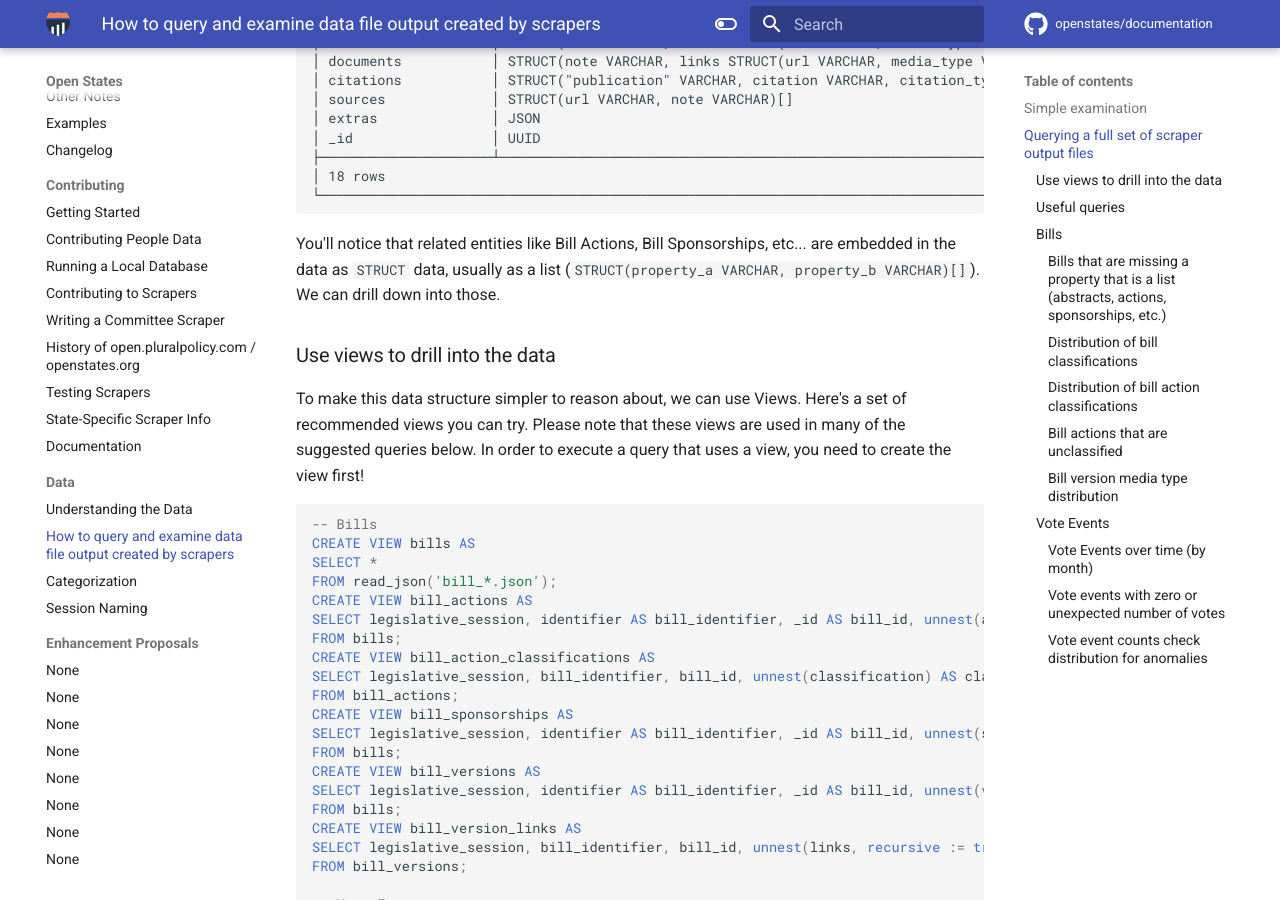
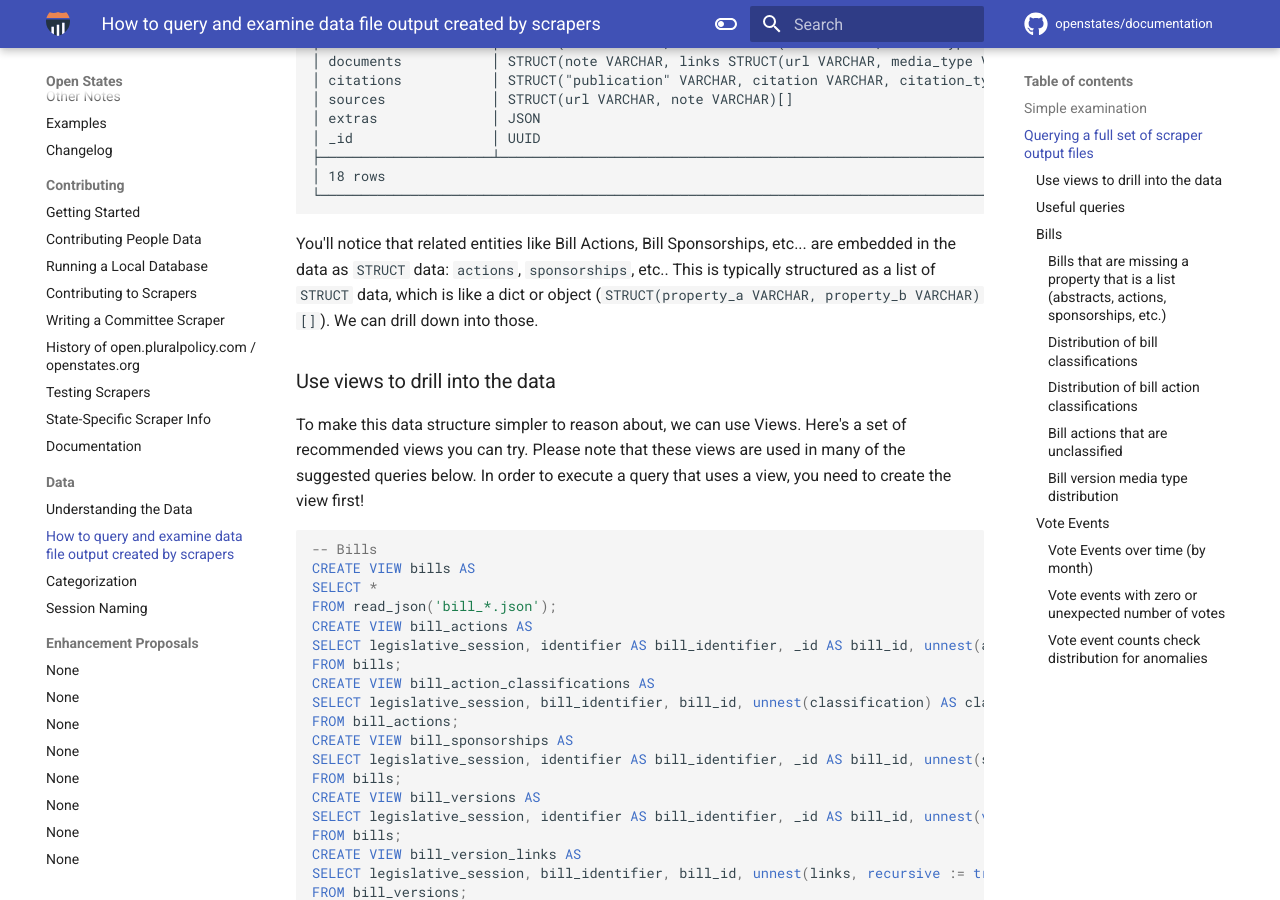
Before and after one commit to openstates/documentation, an MkDocs documentation site: the page built from docs/data/query-scraper-output-data.md, in a window 1280 px wide and 900 px high, scrolled down 1754 px. Built offline with MkDocs 1.6.1 and Material for MkDocs 9.7.7, drawn with Linux system fonts in a browser that asks for light colours; comment, search, counter and statistics services are not loaded.

Commit message:
Querying data: clarify properties that are sub-entities

````diff
--- a/docs/data/query-scraper-output-data.md
+++ b/docs/data/query-scraper-output-data.md
@@ -82,7 +82,8 @@ D DESCRIBE SELECT * FROM read_json('bill_*.json');
 ```
 
 You'll notice that related entities like Bill Actions, Bill Sponsorships, etc... are embedded in the data as `STRUCT`
-data, usually as a list (`STRUCT(property_a VARCHAR, property_b VARCHAR)[]`). We can drill down into those.
+data: `actions`, `sponsorships`, etc.. This is typically structured as a list of `STRUCT` data, which is like a dict
+or object (`STRUCT(property_a VARCHAR, property_b VARCHAR)[]`). We can drill down into those.
 
 ### Use views to drill into the data
 
````
